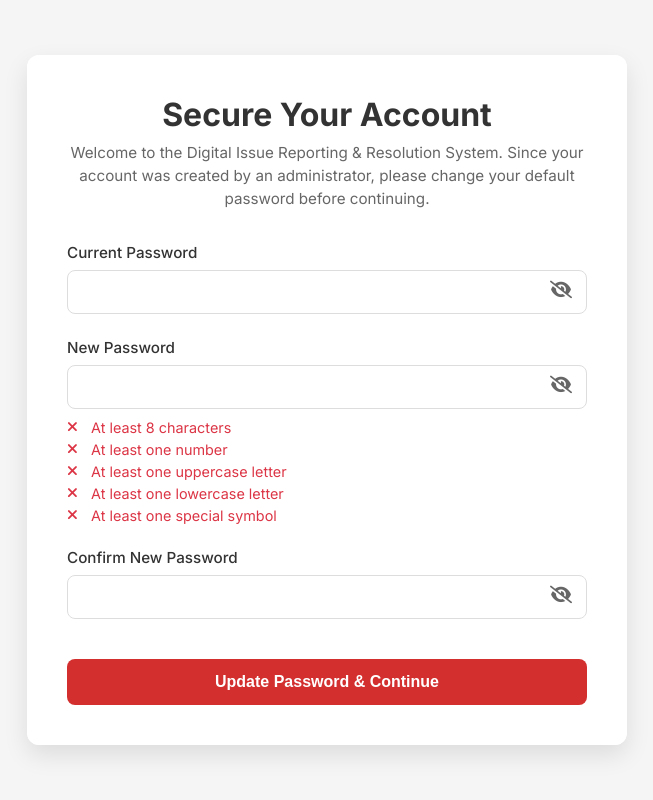
After one commit to KaKaCodes1/UniResolve, a Django app: template Uniresolve/accounts/templates/accounts/force_change_password.html in a window 1280 px wide. The commit adds this page. Shown: the whole page, without its empty margins (313-966 px from the left). Run offline with Django 5.2, Linux system fonts and the light colour scheme; the template is opened without the code that fills it, so the values that code supplies are empty.

Commit message:
Implemented the page for changing passwords for new users

```diff
--- a/Uniresolve/accounts/admin.py
+++ b/Uniresolve/accounts/admin.py
@@ -5,8 +5,8 @@ from .models import User, StudentProfile, StaffProfile, Notification
 
 @admin.register(User)
 class CustomUserAdmin(UserAdmin):
-    list_display = ('first_name', 'last_name', 'email','role', 'must_change_password')
-    list_filter = ('role', 'must_change_password')
+    list_display = ('first_name', 'last_name', 'email','role', 'must_change_password','is_active')
+    list_filter = ('role', 'must_change_password','is_active')
     search_fields = ('first_name', 'last_name', 'email', 'student_profile__reg_number', 'staff_profile__employee_id')
 
     fieldsets = UserAdmin.fieldsets + (
--- a/Uniresolve/accounts/static/accounts/css/auth.css
+++ b/Uniresolve/accounts/static/accounts/css/auth.css
@@ -258,3 +258,25 @@ body {
 .checklist-item.invalid {
     color: #dc3545;
 }
+
+/* Change Password Layout Modifiers */
+.auth-container.change-password-container {
+    min-height: auto;
+    max-width: 600px;
+    height: auto;
+    border-radius: 12px;
+}
+
+.change-password-container .auth-content {
+    height: auto;
+    padding: 40px;
+    background: white;
+    border-radius: 12px;
+    overflow-y: visible;
+    height: auto;
+}
+
+.change-password-container .auth-header p {
+    line-height: 1.5;
+    font-size: 0.95rem;
+}
--- /dev/null
+++ b/Uniresolve/accounts/templates/accounts/force_change_password.html
@@ -0,0 +1,207 @@
+{% load static %}
+<!DOCTYPE html>
+<html lang="en">
+
+<head>
+    <meta charset="UTF-8">
+    <meta name="viewport" content="width=device-width, initial-scale=1.0">
+    <title>Force Password Change - UniResolve</title>
+    <!-- Google Fonts -->
+    <link rel="preconnect" href="https://fonts.googleapis.com">
+    <link rel="preconnect" href="https://fonts.gstatic.com" crossorigin>
+    <link href="https://fonts.googleapis.com/css2?family=Inter:wght@400;500;600;700&display=swap" rel="stylesheet">
+    <!-- Custom CSS -->
+    <link rel="stylesheet" href="{% static 'accounts/css/auth.css' %}">
+    <!-- Font Awesome for Icons -->
+    <link rel="stylesheet" href="https://cdnjs.cloudflare.com/ajax/libs/font-awesome/6.4.0/css/all.min.css">
+
+</head>
+<!-- <style>
+        /* Captive portal explicit overrides */
+        body {
+            margin: 0;
+            padding: 0;
+            display: flex;
+            align-items: center;
+            justify-content: center;
+            height: 100vh;
+            background-color: var(--bg-light);
+        }
+        .auth-container {
+            display: flex;
+            width: 100%;
+            max-width: 600px;
+            height: auto;
+            box-shadow: 0 10px 25px rgba(0, 0, 0, 0.1);
+            border-radius: 12px;
+            /* Remove standard auth.css fixed height */
+            min-height: auto;
+        }
+        .auth-content {
+            flex: 1;
+            padding: 40px;
+            background: white;
+            border-radius: 12px;
+            overflow-y: visible;
+            height: auto;
+        }
+        .auth-header p {
+            line-height: 1.5;
+            font-size: 0.95rem;
+        }
+    </style> -->
+<body>
+    <div class="auth-container change-password-container">
+        <div class="auth-content">
+            <div class="auth-header">
+                <h2>Secure Your Account</h2>
+                <p>Welcome to the Digital Issue Reporting & Resolution System. Since your account was created by an
+                    administrator, please change your default password before continuing.</p>
+            </div>
+
+            <form id="changePasswordForm">
+                {% csrf_token %}
+                <div class="form-group">
+                    <label for="old_password">Current Password</label>
+                    <input type="password" id="old_password" class="form-control" required>
+                    <i class="fa-solid fa-eye-slash password-toggle" onclick="togglePassword('old_password', this)"></i>
+                    <div id="old_password_error" class="error-message"></div>
+                </div>
+
+                <div class="form-group">
+                    <label for="password">New Password</label>
+                    <input type="password" id="password" class="form-control" required>
+                    <i class="fa-solid fa-eye-slash password-toggle" onclick="togglePassword('password', this)"></i>
+                    <div id="new_password_error" class="error-message"></div>
+
+                    <!-- Password Strength Checklist -->
+                    <div class="password-checklist">
+                        <div class="checklist-item invalid" id="length-check">
+                            <i class="fa-solid fa-xmark"></i> At least 8 characters
+                        </div>
+                        <div class="checklist-item invalid" id="number-check">
+                            <i class="fa-solid fa-xmark"></i> At least one number
+                        </div>
+                        <div class="checklist-item invalid" id="upper-check">
+                            <i class="fa-solid fa-xmark"></i> At least one uppercase letter
+                        </div>
+                        <div class="checklist-item invalid" id="lower-check">
+                            <i class="fa-solid fa-xmark"></i> At least one lowercase letter
+                        </div>
+                        <div class="checklist-item invalid" id="symbol-check">
+                            <i class="fa-solid fa-xmark"></i> At least one special symbol
+                        </div>
+                    </div>
+                </div>
+
+                <div class="form-group">
+                    <label for="confirm_password">Confirm New Password</label>
+                    <input type="password" id="confirm_password" class="form-control" required>
+                    <i class="fa-solid fa-eye-slash password-toggle"
+                        onclick="togglePassword('confirm_password', this)"></i>
+                    <div id="confirm_password_error" class="error-message"></div>
+                </div>
+
+                <button type="submit" class="btn-primary" id="submitBtn">Update Password & Continue</button>
+            </form>
+        </div>
+    </div>
+
+    <!-- Shared Auth JS -->
+    <script src="{% static 'accounts/js/auth.js' %}"></script>
+
+    <!-- Interactive Logic Scripts -->
+    <script>
+        document.getElementById('changePasswordForm').addEventListener('submit', async function (e) {
+            e.preventDefault();
+
+            const submitBtn = document.getElementById('submitBtn');
+            submitBtn.disabled = true;
+            submitBtn.innerText = 'Updating...';
+
+            document.querySelectorAll('.error-message').forEach(el => {
+                el.innerText = '';
+                el.style.display = 'none';
+            });
+
+            const oldPassword = document.getElementById('old_password').value;
+            const newPassword = document.getElementById('password').value;
+            const confirmPassword = document.getElementById('confirm_password').value;
+
+            // 1. Initial Local Verification
+            if (newPassword !== confirmPassword) {
+                const confError = document.getElementById('confirm_password_error');
+                confError.innerText = "Passwords do not match.";
+                confError.style.display = 'block';
+                submitBtn.disabled = false;
+                submitBtn.innerText = 'Update Password & Continue';
+                return;
+            }
+
+            const token = localStorage.getItem('access_token');
+            if (!token) {
+                alert("Session expired or invalid. Please log in again.");
+                window.location.href = "{% url 'signin' %}";
+                return;
+            }
+
+            // 2. Transmitting the PUT API Request
+            try {
+                const response = await fetch('/api/accounts/change-password/', {
+                    method: 'PUT',
+                    headers: {
+                        'Content-Type': 'application/json',
+                        'Authorization': `Bearer ${token}`
+                    },
+                    body: JSON.stringify({
+                        old_password: oldPassword,
+                        new_password: newPassword
+                    })
+                });
+
+                const data = await response.json();
+
+                if (response.ok) {
+                    alert("Password updated successfully!");
+
+                    // Route to proper location based on locally stored role parameters
+                    const role = localStorage.getItem('user_role');
+                    const staffRole = localStorage.getItem('staff_role');
+
+                    if (role === 'Student') {
+                        window.location.href = "{% url 'student_dashboard' %}";
+                    } else if (role === 'Staff' && staffRole === 'SENIOR') {
+                        window.location.href = "{% url 'senior_staff_dashboard' %}";
+                    } else if (role === 'Staff') {
+                        window.location.href = "{% url 'staff_dashboard' %}";
+                    } else if (role === 'Admin') {
+                        window.location.href = "{% url 'admin_dashboard' %}";
+                    } else {
+                        // Failsafe
+                        window.location.href = "{% url 'signin' %}";
+                    }
+                } else {
+                    // Injecting validation feedback returned directly from the backend API
+                    if (data.old_password) {
+                        const errDiv = document.getElementById('old_password_error');
+                        errDiv.innerText = Array.isArray(data.old_password) ? data.old_password[0] : data.old_password;
+                        errDiv.style.display = 'block';
+                    }
+                    if (data.new_password) {
+                        const errDiv = document.getElementById('new_password_error');
+                        errDiv.innerText = Array.isArray(data.new_password) ? data.new_password[0] : data.new_password;
+                        errDiv.style.display = 'block';
+                    }
+                }
+            } catch (err) {
+                console.error("Error:", err);
+                alert("An unexpected network error occurred.");
+            } finally {
+                submitBtn.disabled = false;
+                submitBtn.innerText = 'Update Password & Continue';
+            }
+        });
+    </script>
+</body>
+
+</html>
--- a/Uniresolve/accounts/urls.py
+++ b/Uniresolve/accounts/urls.py
@@ -9,7 +9,8 @@ from .views import (
     CustomLoginView,
     NotificationListView,
     NotificationMarkReadView,
-    ChangePasswordView
+    ChangePasswordView,
+    ForcePasswordChangePageView
 )
 from .admin_views import (
     AdminViewSet,
@@ -46,6 +47,7 @@ urlpatterns = [
 
     # Frontend Pages
     path('signin/', LoginPageView.as_view(), name='signin'),
+    path('force-change-password/', ForcePasswordChangePageView.as_view(), name='force_password_change'),
     # path('signup/student/', StudentSignUpPageView.as_view(), name='signup_student'),
     # path('signup/staff/', StaffSignUpPageView.as_view(), name='signup_staff'),
     path('admin-dashboard/', AdminDashboardPageView.as_view(), name='admin_dashboard'),
--- a/Uniresolve/accounts/views.py
+++ b/Uniresolve/accounts/views.py
@@ -48,6 +48,9 @@ class StaffSignUpPageView(TemplateView):
 # View for the Login Page
 class LoginPageView(TemplateView):
     template_name = 'accounts/login.html'
+
+class ForcePasswordChangePageView(TemplateView):
+    template_name = 'accounts/force_change_password.html'
 
 class CustomLoginView(TokenObtainPairView):
     serializer_class = CustomTokenObtainPairSerializer
```
Also changed, not shown: Uniresolve/accounts/templates/accounts/login.html (+11 -0 lines).
